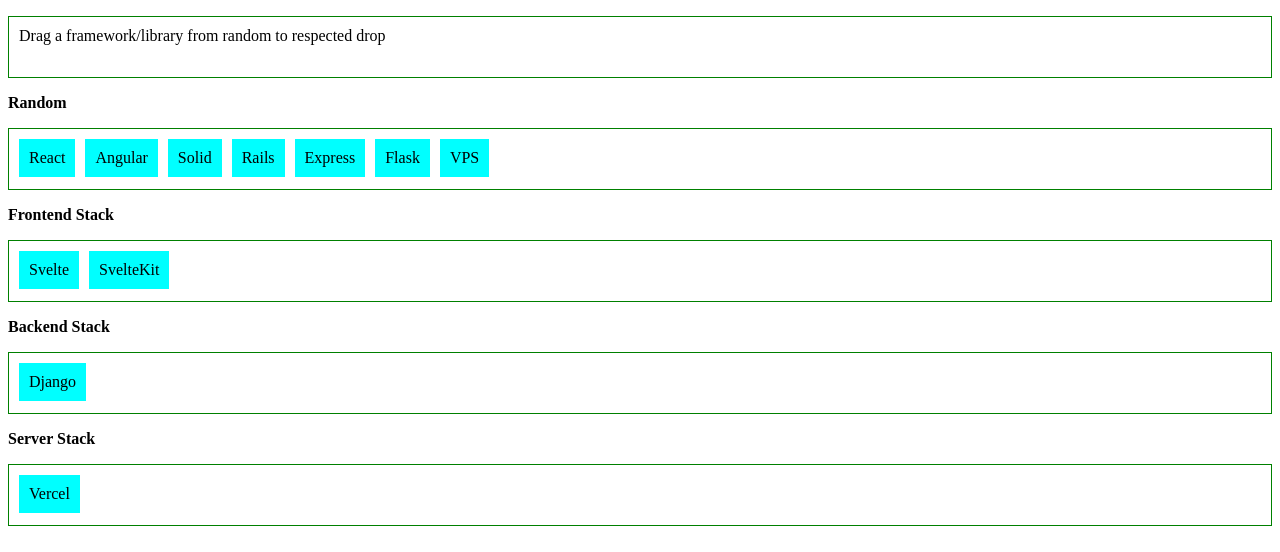
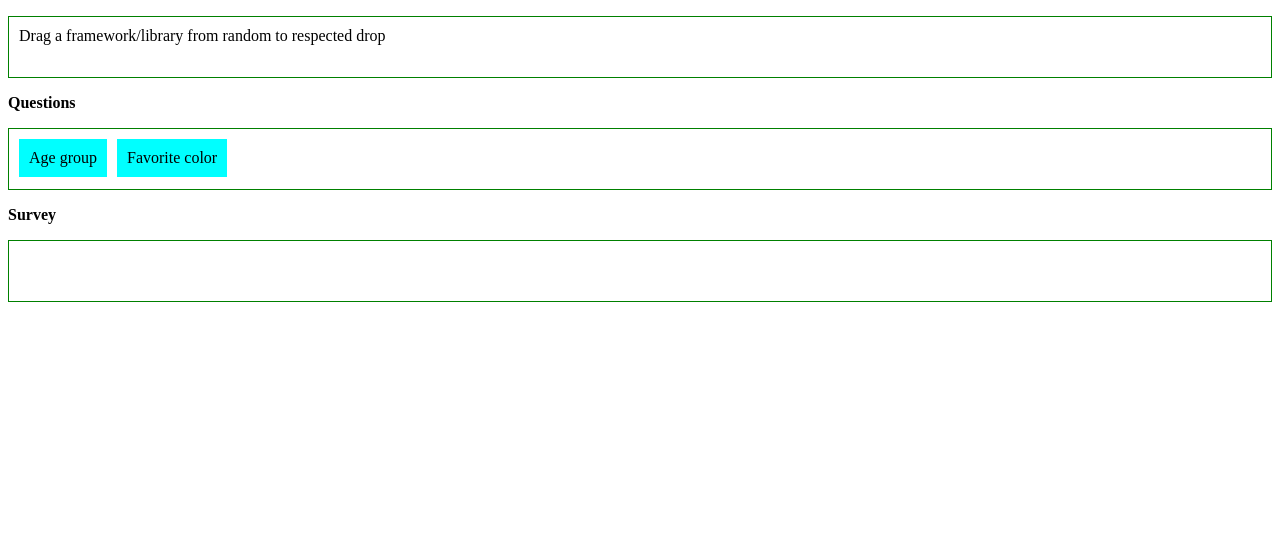
Before and after one commit to bljubisic/test-dnd, a SvelteKit app: page / in a window 1280 px wide. Shown: the top 552 px of the page. Built offline with nearby package versions, Linux system fonts and the light colour scheme.

Commit message:
Aded questions as dragable items

```diff
--- a/src/routes/+page.svelte
+++ b/src/routes/+page.svelte
@@ -3,23 +3,25 @@
 
     import { flip } from 'svelte/animate';
     import { send, receive } from './transition.js';
-    let RandomStack = [
+    let questions = [
       {
-        name: 'Random',
-        items: ['React', 'Angular', 'Solid', 'Rails', 'Express', 'Flask', 'VPS']
+        name: "Age group",
+        question: "How old are you?\n\n? age_group\n- 0-18\n- 19-35\n- 36-55\n- 56 or older"
       },
       {
-        name: 'Frontend Stack',
-        items: ['Svelte', 'SvelteKit']
+        name: "Favorite color",
+        question: "What are your favorite colors?\n\n?fav_color max=4 min=2\n- Red\n- Blue\n- Green\n- Yellow"
+      }
+    ]
+    let Stack = [
+      {
+        name: 'Questions',
+        items: questions
       },
       {
-        name: 'Backend Stack',
-        items: ['Django']
+        name: 'Survey',
+        items: []
       },
-      {
-        name: 'Server Stack',
-        items: ['Vercel']
-      }
     ];
 
     let stackHover;
@@ -33,17 +35,63 @@
       event.preventDefault();
       const json = event.dataTransfer.getData('text/plain');
       const data = JSON.parse(json);
-      const [item] = RandomStack[data.stackIndex].items.splice(data.itemIndex, 1);
-      RandomStack[stackIndex].items.push(item);
-      RandomStack = RandomStack;
+      const [item] = Stack[data.stackIndex].items.splice(data.itemIndex, 1);
+      Stack[stackIndex].items.push(item);
+      Stack = Stack;
 
       stackHover = null;
     }
   </script>
 
   <p>Drag a framework/library from random to respected drop</p>
+  <div in:receive={{ key: 0 }} out:send={{ key: 0 }}>
+    <b>{Stack[0].name}</b>
+    <p
+      class:hovering={stackHover === Stack[0].name}
+      on:dragenter={() => (stackHover = Stack[0].name)}
+      on:dragleave={() => (stackHover = null)}
+      on:drop={(event) => drop(event, 0)}
+      ondragover="return false"
+    >
+      {#each Stack[0].items as item, itemIndex (item)}
+        <div
+          class="item"
+          in:receive={{ key: itemIndex }}
+          out:send={{ key: itemIndex }}
+          animate:flip={{ duration: 500 }}
+        >
+          <li draggable={true} on:dragstart={(event) => dragStart(event, 0, itemIndex)}>
+            {item.name}
+          </li>
+        </div>
+      {/each}
+    </p>
+  </div>
+  <div in:receive={{ key: 1 }} out:send={{ key: 1 }}>
+    <b>{Stack[1].name}</b>
+    <p
+      class:hovering={stackHover === Stack[1].name}
+      on:dragenter={() => (stackHover = Stack[1].name)}
+      on:dragleave={() => (stackHover = null)}
+      on:drop={(event) => drop(event, 1)}
+      ondragover="return false"
+    >
+      {#each Stack[1].items as item, itemIndex (item)}
+        <div
+          class="item"
+          in:receive={{ key: itemIndex }}
+          out:send={{ key: itemIndex }}
+          animate:flip={{ duration: 500 }}
+        >
+          <li draggable={true} on:dragstart={(event) => dragStart(event, 1, itemIndex)}>
+            {item.name}
+          </li>
+        </div>
+      {/each}
+    </p>
+  </div>
 
-  {#each RandomStack as stack, stackIndex (stack)}
+  <!-- {#each Stack as stack, stackIndex (stack)}
     <div animate:flip in:receive={{ key: stackIndex }} out:send={{ key: stackIndex }}>
       <b>{stack.name}</b>
       <p
@@ -67,7 +115,7 @@
         {/each}
       </p>
     </div>
-  {/each}
+  {/each} -->
 
   <style>
     .hovering {
```
Also changed, not shown: 1 other file (tests, documents, lock files or other folders).
